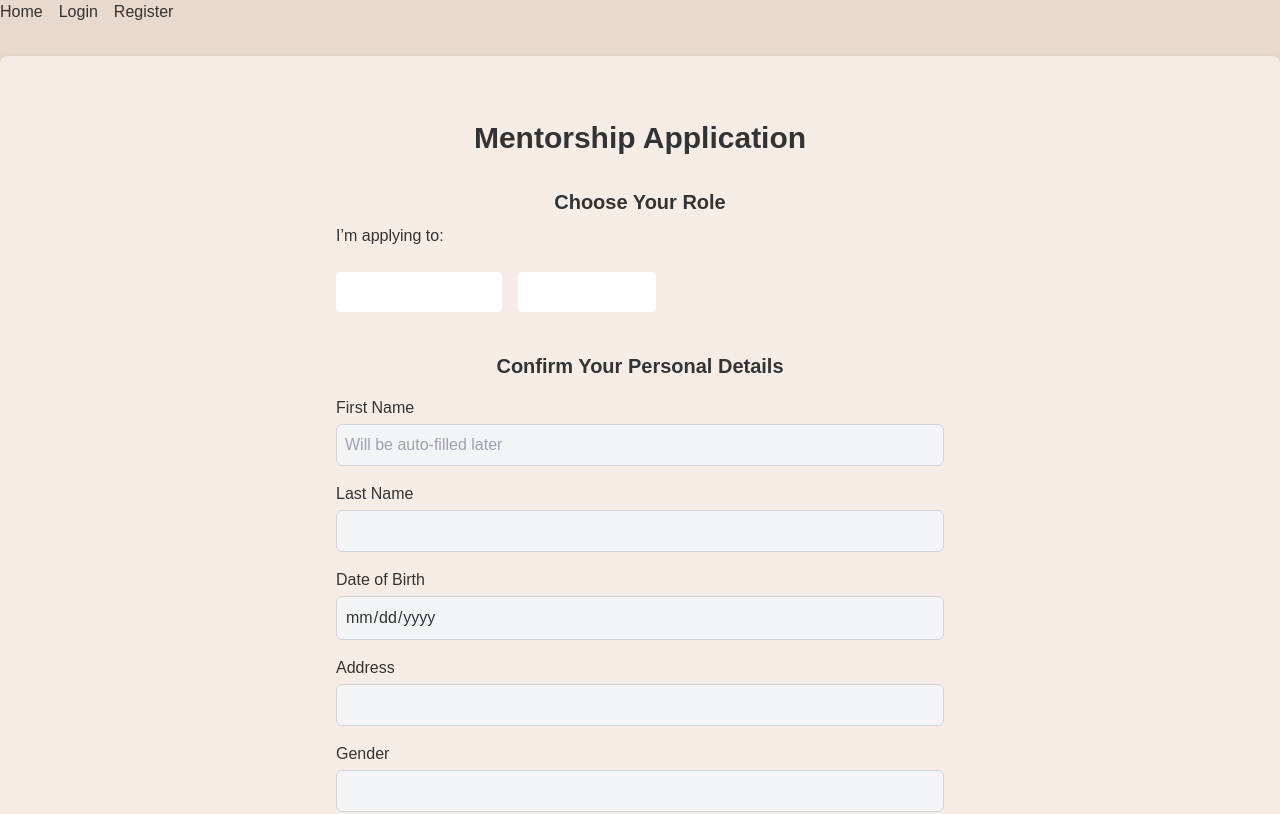
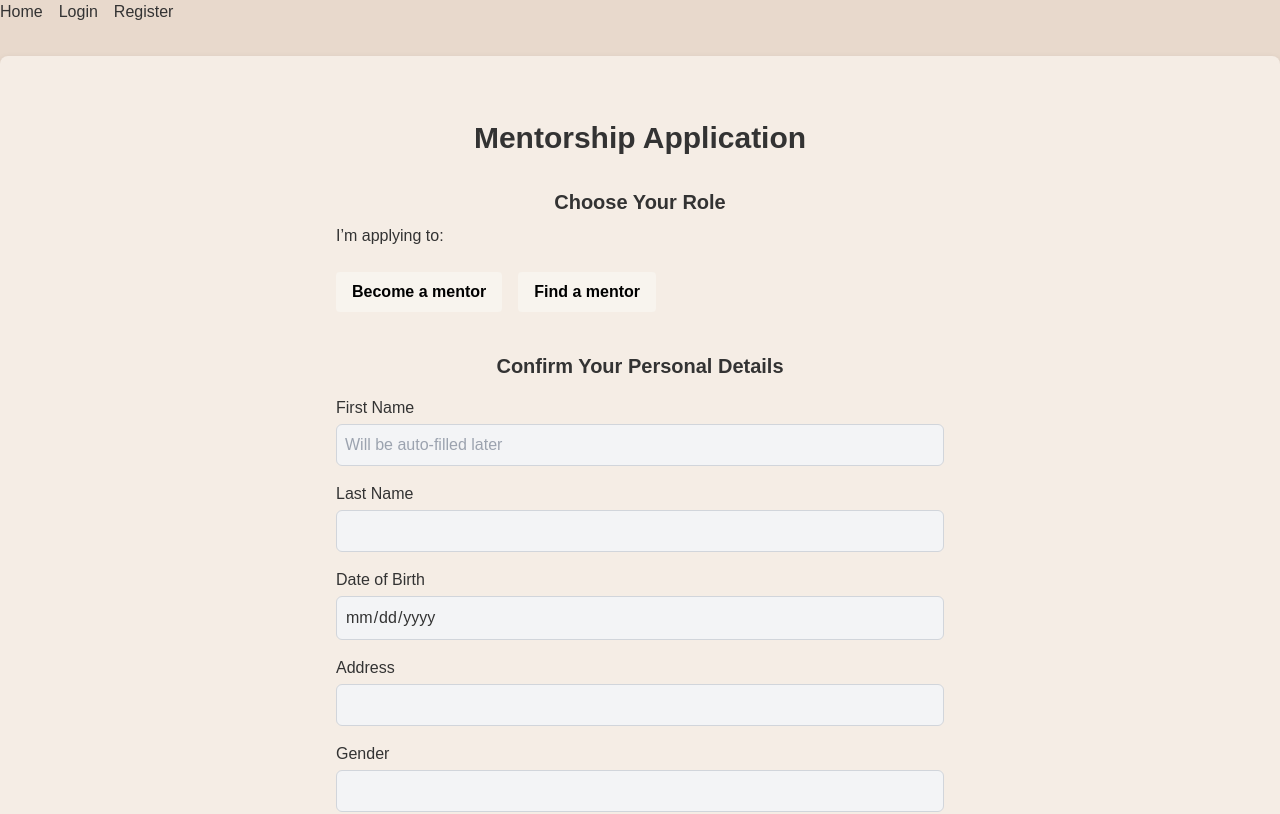
Before and after one commit to HohhotDog/Transplant-Australia-Mentoring-Platform, a React (Create React App) app in the folder Mentor-Matching-Platform/client/: page /survey in a window 1280 px wide. Shown: the top 814 px of the page. Built offline with nearby package versions, Linux system fonts and the light colour scheme.

Commit message:
fix: corrected role button styling to match Figma design. closes #46

```diff
--- a/Mentor-Matching-Platform/client/src/components/Survey/MatchingRole.js
+++ b/Mentor-Matching-Platform/client/src/components/Survey/MatchingRole.js
@@ -32,26 +32,29 @@ const MatchingRole = () => {
       <button
   type="button"
   onClick={() => handleRoleSelect("mentor")}
-          className={`px-4 py-2 rounded border transition ${
+  className={`px-4 py-2 rounded border ${
     selectedRole === 'mentor'
-              ? 'bg-orange-500 text-white'
-              : 'bg-white border-gray-300 hover:bg-gray-100'
-          }`}
+      ? 'bg-orange-500 text-white border-orange-500'
+      : 'bg-[#f8f4ee] text-black border-[#f8f4ee]'
+  } hover:border-gray-300 hover:shadow-md transition duration-200 ease-in-out`}
 >
   Become a mentor
 </button>
+
+
   <button
     type="button"
     onClick={() => handleRoleSelect("mentee")}
-          className={`px-4 py-2 rounded border transition ${
+    className={`px-4 py-2 rounded border ${
         selectedRole === 'mentee'
-              ? 'bg-orange-500 text-white'
-              : 'bg-white border-gray-300 hover:bg-gray-100'
-          }`}
+          ? 'bg-orange-500 text-white border-orange-500'
+          : 'bg-[#f8f4ee] text-black border-[#f8f4ee]'
+      } hover:border-gray-300 hover:shadow-md transition duration-200 ease-in-out`}
       >
     Find a mentor
   </button>
 </div>
+
 
       <h2 className="text-xl font-semibold mb-4">Confirm Your Personal Details</h2>
 
```
Lines whose indentation alone changed are shown as unchanged.
